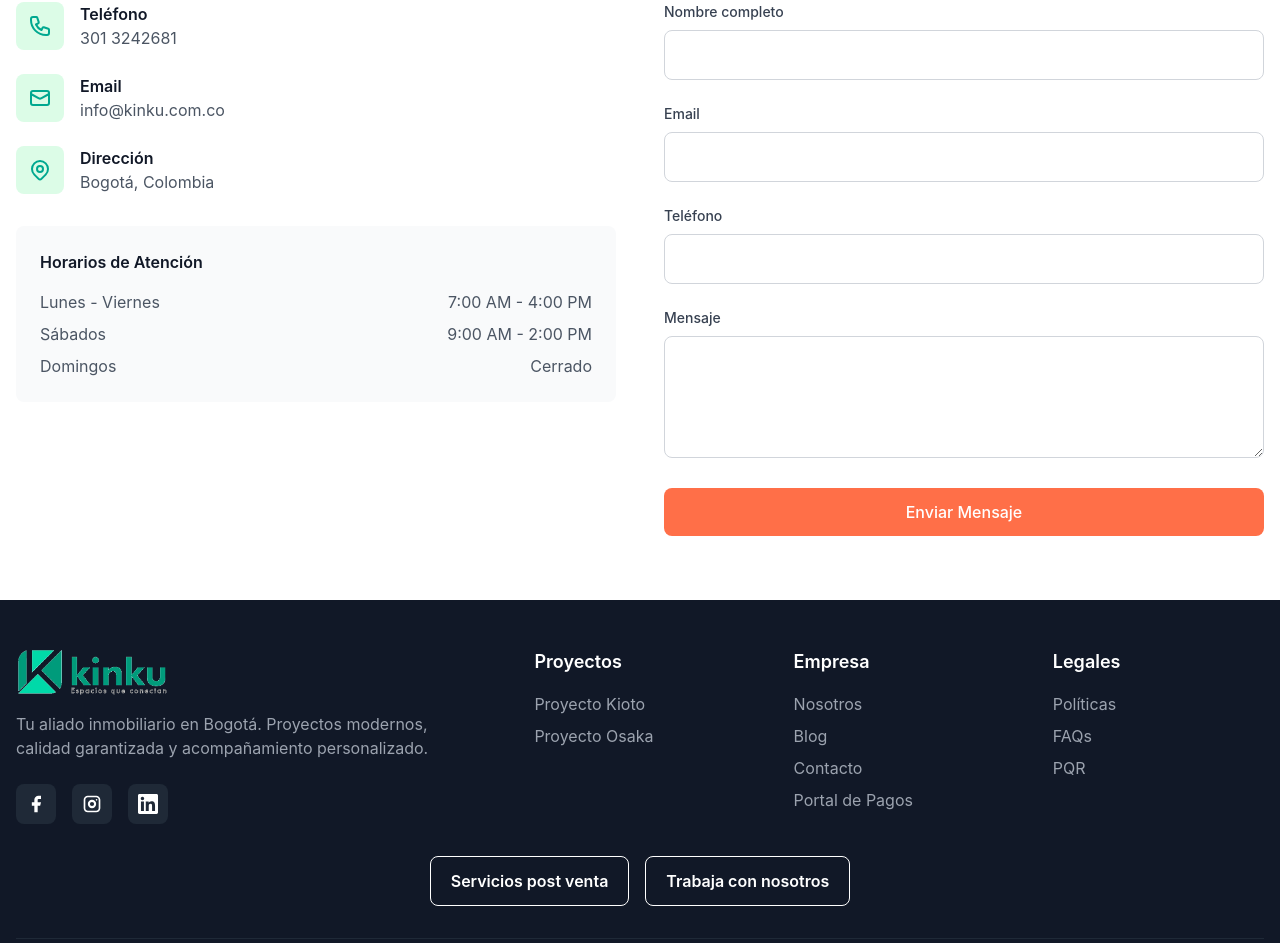
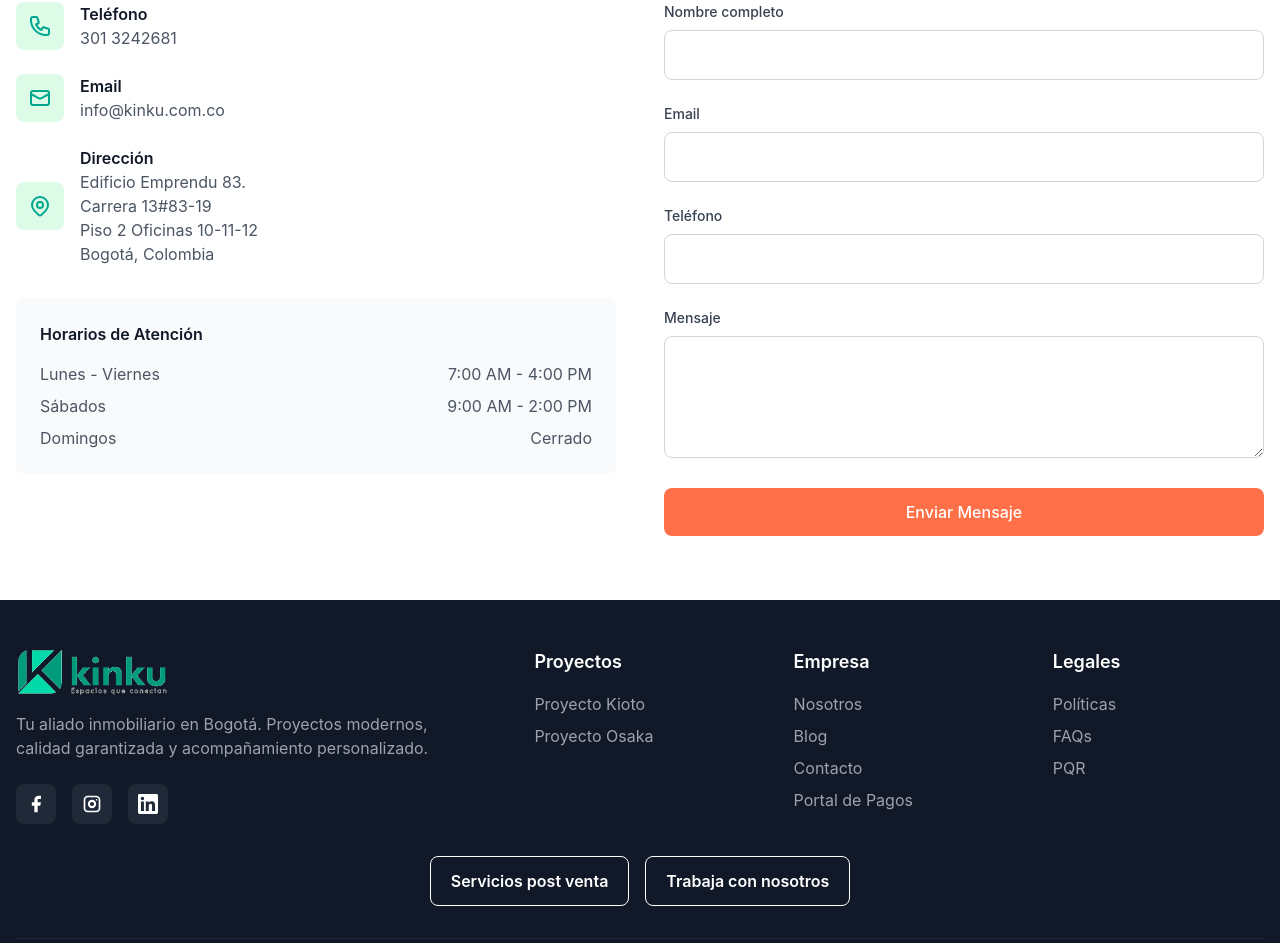
Before and after one commit to tauronro/Frotend-Kinku, a React (Vite) app: page /contacto in a window 1280 px wide. Shown: the part 774-1717 px from the top of the page. Built offline with nearby package versions, Linux system fonts and the light colour scheme.

Commit message:
Change Address data

```diff
--- a/src/pages/Contact.tsx
+++ b/src/pages/Contact.tsx
@@ -67,7 +67,7 @@ export const Contact = () => {
                   </div>
                 </div>
 
-                <div className="flex items-start">
+                <div className="flex items-center">
                   <div className="w-12 h-12 bg-primary-100 rounded-lg flex items-center justify-center mr-4">
                     <svg className="w-6 h-6 text-primary-600" fill="none" stroke="currentColor" viewBox="0 0 24 24">
                       <path strokeLinecap="round" strokeLinejoin="round" strokeWidth="2" d="M17.657 16.657L13.414 20.9a1.998 1.998 0 01-2.827 0l-4.244-4.243a8 8 0 1111.314 0z"></path>
@@ -76,7 +76,11 @@ export const Contact = () => {
                   </div>
                   <div>
                     <h3 className="font-semibold text-gray-900">Dirección</h3>
-                    <p className="text-gray-600">Bogotá, Colombia</p>
+                    <p className="text-gray-600">
+                      Edificio Emprendu 83.<br />
+                      Carrera 13#83-19<br />
+                      Piso 2 Oficinas 10-11-12<br />
+                      Bogotá, Colombia</p>
                   </div>
                 </div>
               </div>
```
Also changed, not shown: 1 other file (tests, documents, lock files or other folders).
